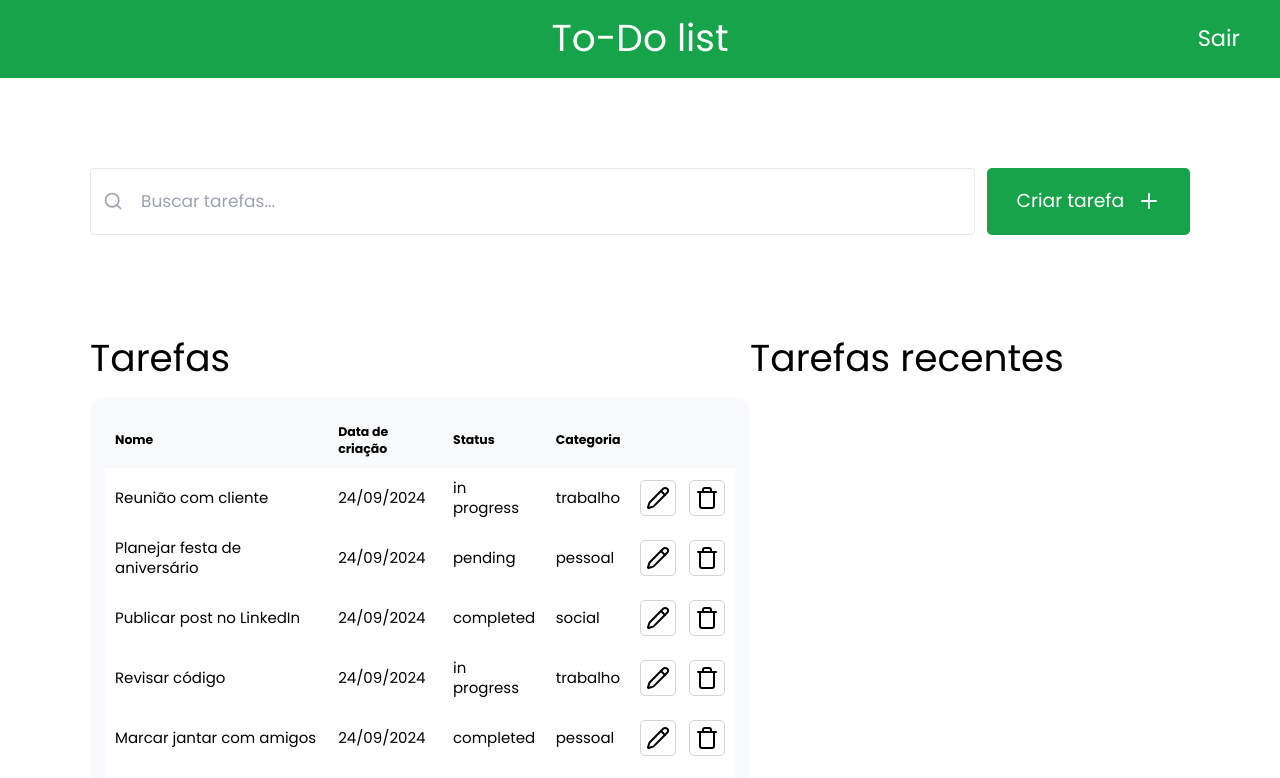
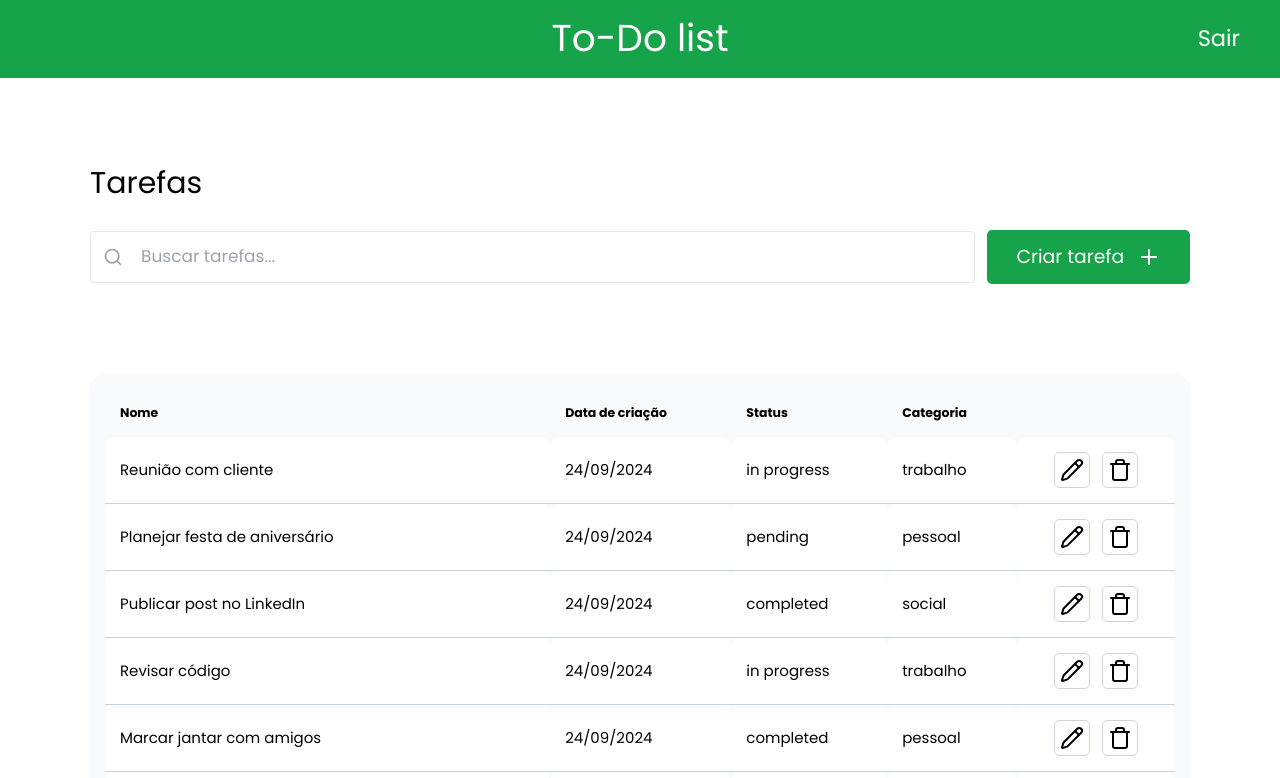
Before and after one commit to Kaua2123/nextjs-to-do-list, a Next.js app: page /tasks in a window 1280 px wide. Shown: the top 778 px of the page. Built offline with nearby package versions, Linux system fonts and the light colour scheme.

Commit message:
feat: improve table data visualization

```diff
--- a/src/app/tasks/page.tsx
+++ b/src/app/tasks/page.tsx
@@ -8,11 +8,15 @@ export default function Page() {
     <div>
       <Navbar />
       <div className="min-h-screen">
-        <div className="flex p-36 gap-5">
+        <div className="flex flex-col p-36 gap-5">
+          <div>
+            <p className="text-5xl mb-8">Tarefas</p>
+          </div>
+          <div className="flex gap-5">
             <div className="relative flex items-center w-full">
               <input
                 placeholder="Buscar tarefas..."
-              className="px-20 p-8 rounded-md w-full peer focus:outline-green-600 border border-gray-200"
+                className="px-20 p-5 rounded-md w-full peer focus:outline-green-600 border border-gray-200"
               />
               <Search
                 size={20}
@@ -21,15 +25,12 @@ export default function Page() {
             </div>
             <CreateTaskButton />
           </div>
-        <div className="px-36 mt-6 flex">
-          <div className="w-3/5">
-            <p className="text-6xl mb-8 ">Tarefas</p>
-            <div className="bg-gray-50 rounded-3xl p-6">
+        </div>
+        <div className="px-36 ">
+          <div className="w-full">
+            <div className="bg-gray-50 rounded-3xl p-6 w-full">
               <Table />
             </div>
-          </div>
-          <div>
-            <p className="text-6xl">Tarefas recentes</p>
           </div>
         </div>
       </div>
--- a/src/app/ui/tasks/buttons.tsx
+++ b/src/app/ui/tasks/buttons.tsx
@@ -15,7 +15,7 @@ export function CreateTaskButton() {
 export function EditButton() {
   return (
     <>
-      <button className="p-2 rounded-lg border border-gray-300">
+      <button className="p-2 rounded-lg border border-gray-300 hover:bg-gray-100">
         <Pencil />
       </button>
     </>
@@ -25,7 +25,7 @@ export function EditButton() {
 export function DeleteButton() {
   return (
     <>
-      <button className="p-2 rounded-lg border border-gray-300">
+      <button className="p-2 rounded-lg border border-gray-300 hover:bg-gray-100">
         <Trash />
       </button>
     </>
--- a/src/app/ui/tasks/table.module.css
+++ b/src/app/ui/tasks/table.module.css
@@ -1,4 +1,10 @@
 .table th,
 .table td {
-    padding: 10px;
+    padding: 1.5rem;
+    border-top-right-radius: 1rem;
+    border-top-left-radius: 1rem;
 }
+
+.table td {
+    border-bottom: 1px solid #c6d4e2;
+}
--- a/src/app/ui/tasks/table.tsx
+++ b/src/app/ui/tasks/table.tsx
@@ -7,7 +7,7 @@ export default function Table() {
 
   return (
     <>
-      <table className={styles.table}>
+      <table className={`${styles.table} w-full`}>
         <thead>
           <tr>
             <th className="text-xl font-semibold text-left">Nome</th>
@@ -24,9 +24,11 @@ export default function Table() {
               <td>24/09/2024</td>
               <td>{task.status}</td>
               <td>{task.tags}</td>
-              <td className="flex items-center justify-center h-24 gap-5">
-                <EditButton />
-                <DeleteButton />
+              <td className="">
+                <div className="flex items-center justify-center gap-5">
+                  <EditButton />
+                  <DeleteButton />
+                </div>
               </td>
             </tr>
           ))}
```
Lines whose indentation alone changed are shown as unchanged.
